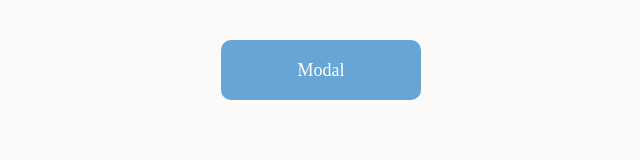
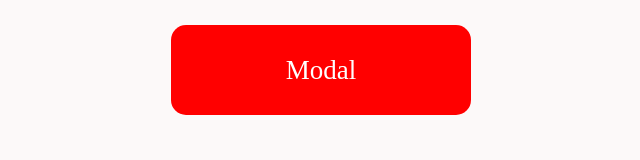
Before and after one commit to abe-lib/study-sass, a plain HTML site: page modal.html in a window 1280 px wide. In both pictures the pointer is over the label "Modal". Shown: the whole page, without its empty margins (319-959 px from the left). Drawn offline with nearby package versions, Linux system fonts and the light colour scheme; files that its build step writes are made by us from their sources.

Commit message:
ボタンのスタイルを変化させる

```diff
--- a/style/sass/style.scss
+++ b/style/sass/style.scss
@@ -34,6 +34,11 @@ $color: #66A5D6;
   border-radius: 10px;
   @include fs(18);
   margin: 0 auto;
+  transition: all .3s;
+  &:hover {
+    background-color: red;
+    transform: scale(1.5);
+  }
 }
 .modal {
   display: none;
```
